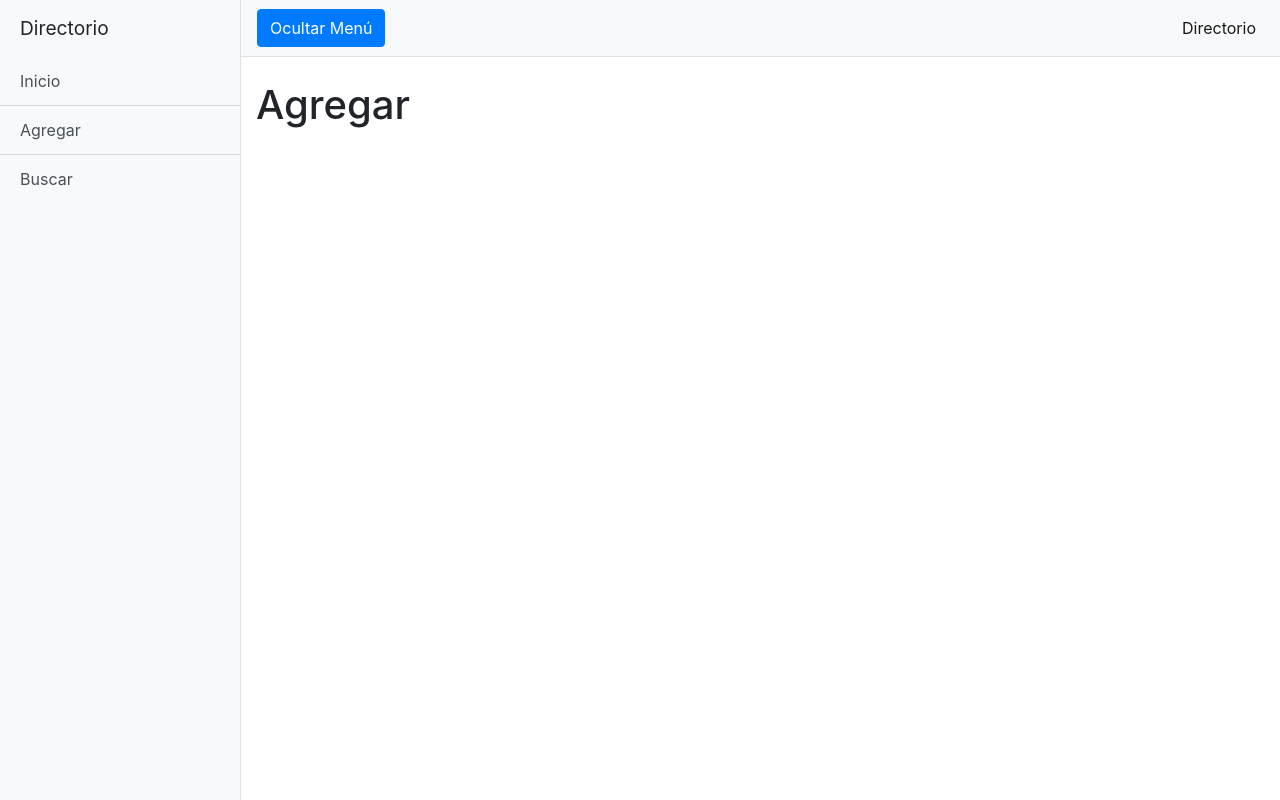
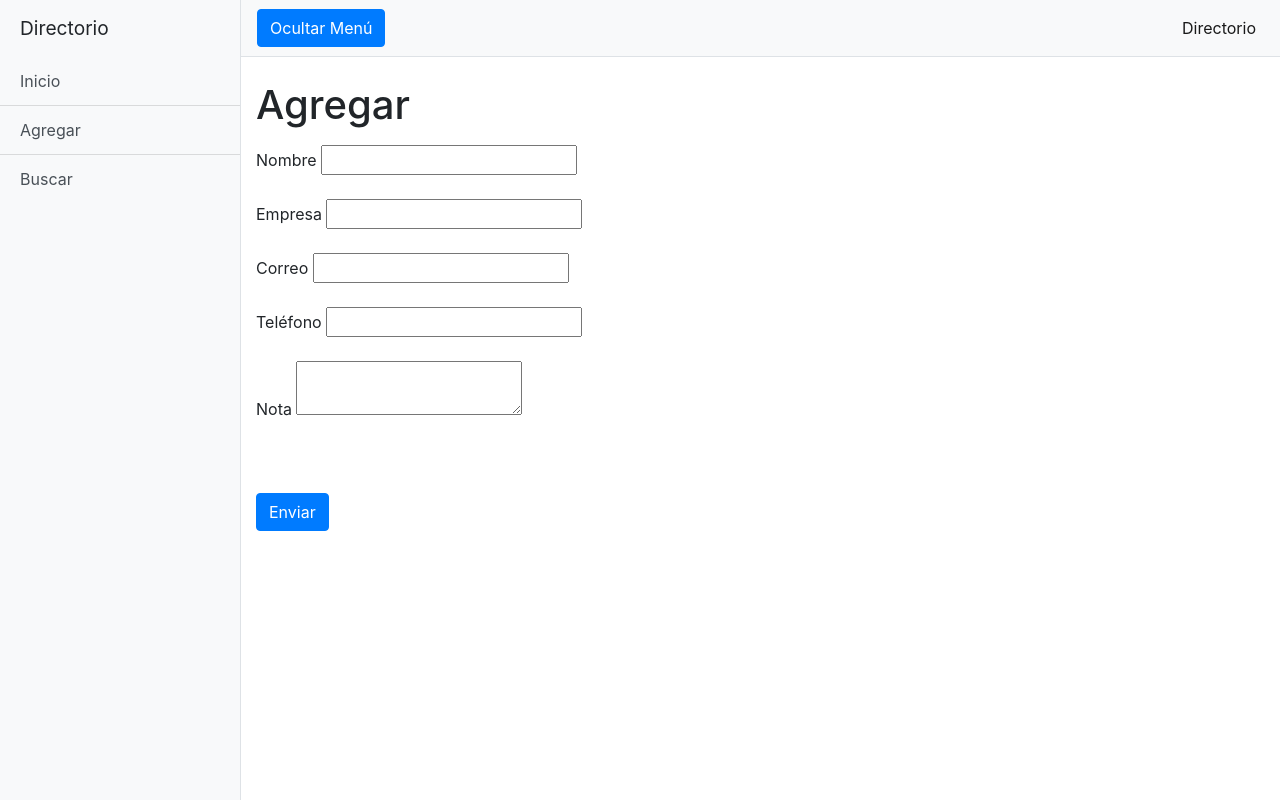
Before and after one commit to cualtos-industry-introduction/Taco-Team-Flask, a Flask app: page /agregar in a window 1280 px wide. Run offline with Flask 2, Linux system fonts and the light colour scheme; some libraries are stand-ins or nearby versions.

Commit message:
Add files via upload

```diff
--- a/templates/agregar.html
+++ b/templates/agregar.html
@@ -58,6 +58,24 @@
 
       <div class="container-fluid">
         <h1 class="mt-4">Agregar</h1>
+
+        <p>
+          <form method="POST">
+            Nombre <input type="text" name="entrada" id="nombre" required></br></br>
+            Empresa <input type="text" name="entrada" id="empresa" required> </br></br>
+            Correo <input type="email" name="entrada" id="correo" required> </br></br>
+            Teléfono <input type="text" name="entrada" id="telefono" required> </br></br>
+            Nota <textarea name="entrada" id="nota" required></textarea></textarea> </br></br>
+
+
+          </br></br>
+          <button type="submit" class="btn btn-primary" id="menu-toggle">Enviar</button>
+
+          </form>
+
+        </p>
+
+
         <!--<p>En base al código que has estado trabajando a lo largo del curso, en equipo, convierte la apliación agenda simple a una aplicación web, aloja los cambios en un nuevo repositorio</p>-->
         <!--<p>Make sure to keep all page content within the <code>#page-content-wrapper</code>. The top navbar is optional, and just for demonstration. Just create an element with the <code>#menu-toggle</code> ID which will toggle the menu when clicked.</p>-->
       </div>
```
